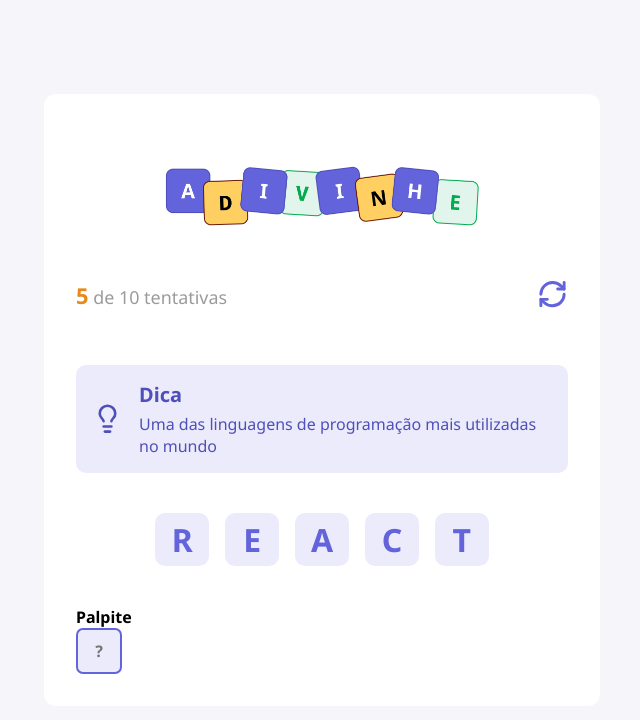
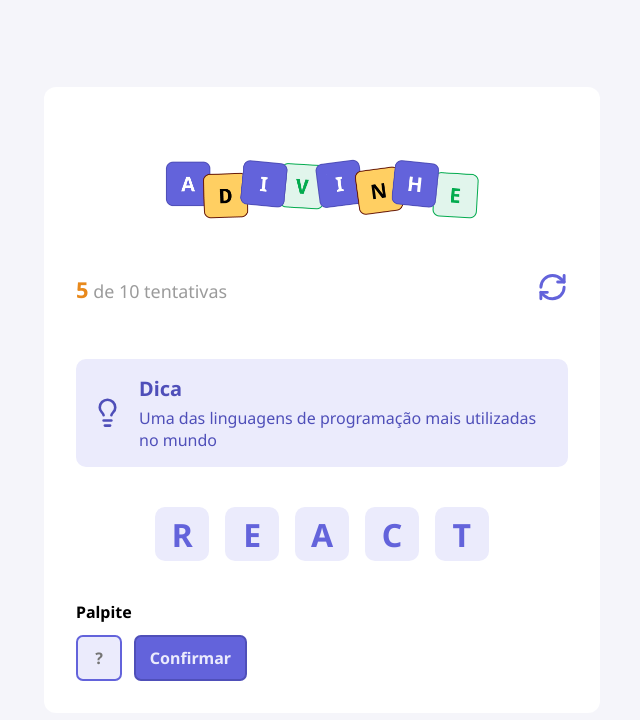
Before and after one commit to Grid2109/react---Jogo-de-adivinha--o, a React (Vite) app in the folder Jogo-de-adivinhação/: page / in a window 1280 px wide. Shown: the top 720 px of the page, without its empty margins (318-958 px from the left). Built offline with nearby package versions, Linux system fonts and the light colour scheme.

Commit message:
Creating Button Component

```diff
--- a/Jogo-de-adivinhação/src/App.module.css
+++ b/Jogo-de-adivinhação/src/App.module.css
@@ -24,3 +24,9 @@
     gap: 1rem;
     margin: 2.5rem 0;
 }
+
+.guess {
+    display: flex;
+    gap: 0.75rem;
+    margin-top: 0.75rem;
+}
--- a/Jogo-de-adivinhação/src/App.tsx
+++ b/Jogo-de-adivinhação/src/App.tsx
@@ -3,6 +3,7 @@
 import { Tip } from "./components/Tip";
 import { Letter } from "./components/Letter";
 import { Input } from "./components/Input";
+import { Button } from "./components/Button";
 
 export default function App() {
   function handleRestartGame() {
@@ -24,7 +25,11 @@
 
         <h4>Palpite</h4>
 
+        <div className={styles.guess}>
         <Input autoFocus maxLength={1} placeholder="?"/>
+        <Button title="Confirmar" />
+        </div>
+
       </main>
     </div>
   );
--- a/Jogo-de-adivinhação/src/components/Button/index.tsx
+++ b/Jogo-de-adivinhação/src/components/Button/index.tsx
@@ -0,0 +1,13 @@
+import styles from "./styles.module.css";
+
+type Props = React.ComponentProps<"button"> & {
+  title: string;
+};
+
+export function Button({ title, ...rest }: Props) {
+  return (
+    <button type="button" className={styles.button} {...rest}>
+      {title}
+    </button>
+  );
+}
--- a/Jogo-de-adivinhação/src/components/Button/styles.module.css
+++ b/Jogo-de-adivinhação/src/components/Button/styles.module.css
@@ -0,0 +1,12 @@
+.button {
+    height: 2.87rem;
+    border-radius: 0.43rem;
+
+    background-color: #6363db;
+    border: 2px solid #4f4fb9;
+    color: #ebebfc;
+
+    padding: 0 0.87rem;
+    font-size: 1rem;
+    font-weight: 700;
+}
--- a/Jogo-de-adivinhação/src/components/Input/index.tsx
+++ b/Jogo-de-adivinhação/src/components/Input/index.tsx
@@ -3,6 +3,9 @@
 type Props = React.ComponentProps<"input">
 
 export function Input({...rest}: Props) {
-    return <input type="text" className={styles.input} {...rest} />
+    return (
+        <input type="text" className={styles.input} {...rest} />
+    )
+
 
 }
--- a/Jogo-de-adivinhação/src/global.css
+++ b/Jogo-de-adivinhação/src/global.css
@@ -13,7 +13,7 @@
   font-family: "Noto Sans", serif;
 }
 
-input {
+input, button {
   font-family: "Noto Sans", serif;
   outline: none;
 }
```
